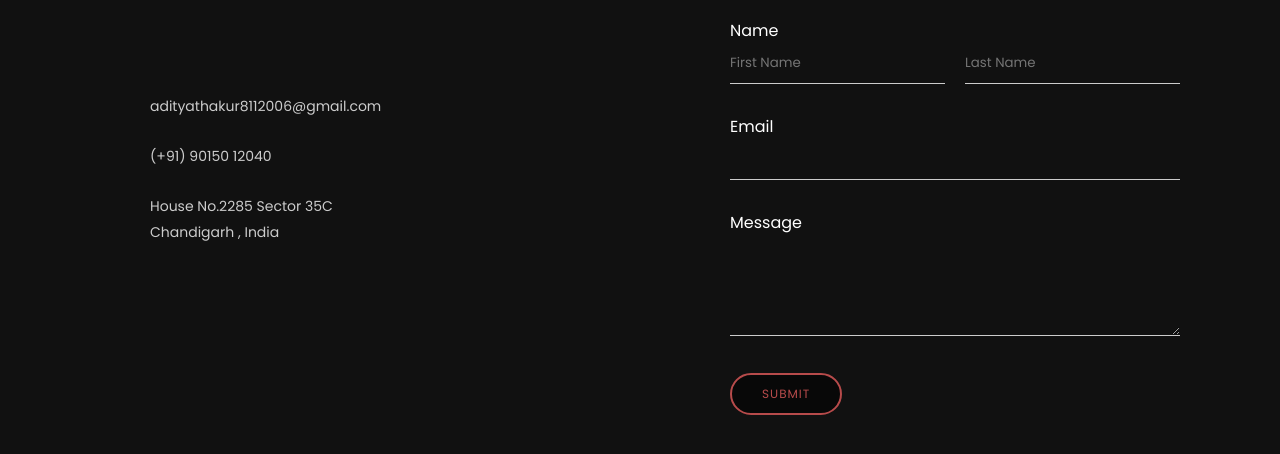
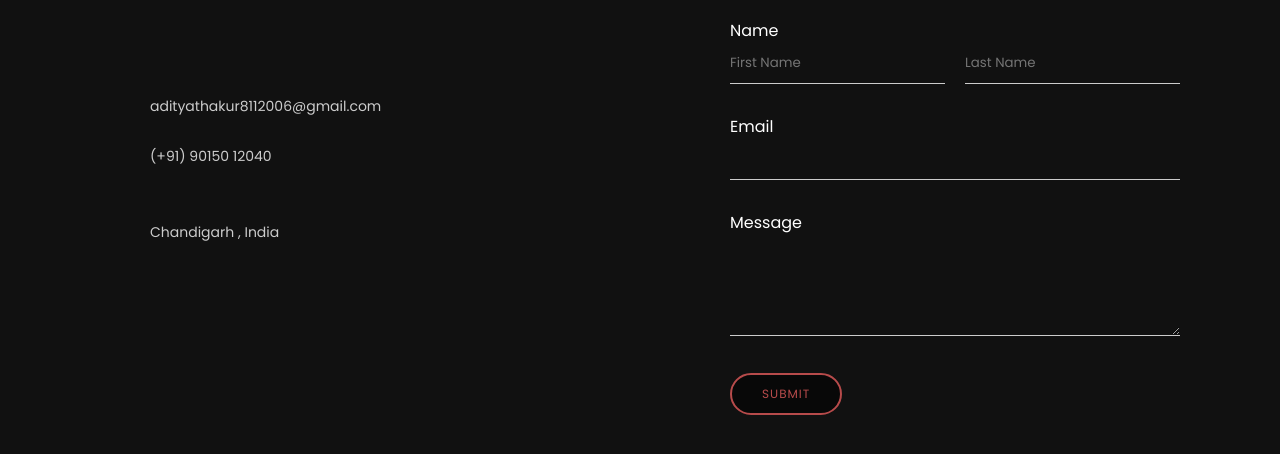
Before and after one commit to aditya200617/portfolio, a Django app: page /contact/ in a window 1280 px wide. Shown: the part 212-666 px from the top of the page. Run offline with Django 5.2, Linux system fonts and the light colour scheme.

Commit message:
Update: descriptive message about what changed

```diff
--- a/port/templates/contact.html
+++ b/port/templates/contact.html
@@ -205,7 +205,7 @@ body{
       <div class="contact-info"><br><br><br>
         <p>adityathakur8112006@gmail.com</p><br>
         <p>(+91) 90150 12040</p><br>
-        <p>House No.2285 Sector 35C <br>Chandigarh , India </p><br>
+        <p><br>Chandigarh , India </p><br>
       </div>
 
       {% csrf_token %}
```
